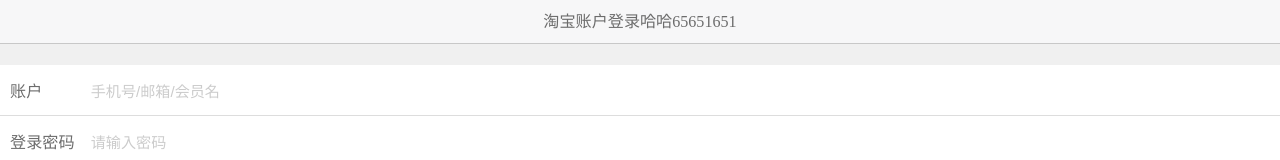
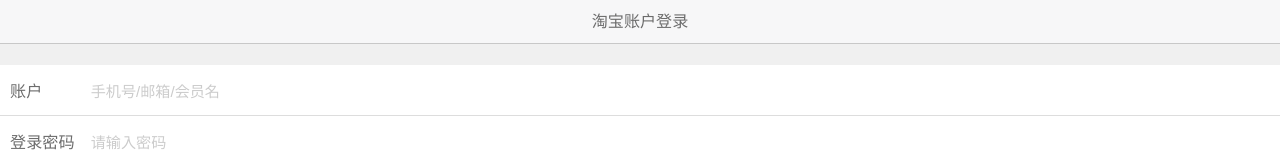
Before and after one commit to miley0514/MyWorkSpace, a plain HTML site: page taobao/login.html in a window 1280 px wide. Shown: the top 160 px of the page. Drawn offline with Linux system fonts and the light colour scheme.

Commit message:
first0321

```diff
--- a/taobao/login.html
+++ b/taobao/login.html
@@ -10,7 +10,7 @@
 <body>
 	<div class="login-wrap">
 		<header class="header">
-			<h3>淘宝账户登录哈哈65651651</h3>
+			<h3>淘宝账户登录</h3>
 		</header>
 		<section class="content">
 			<ul>
```
